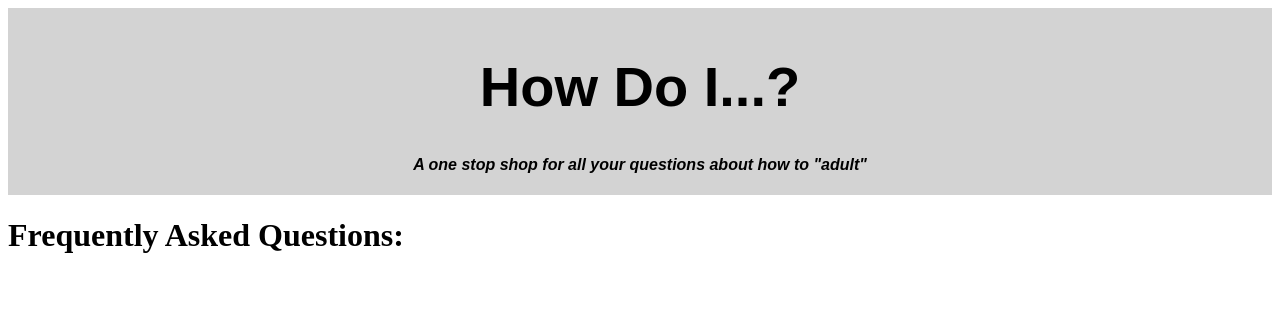
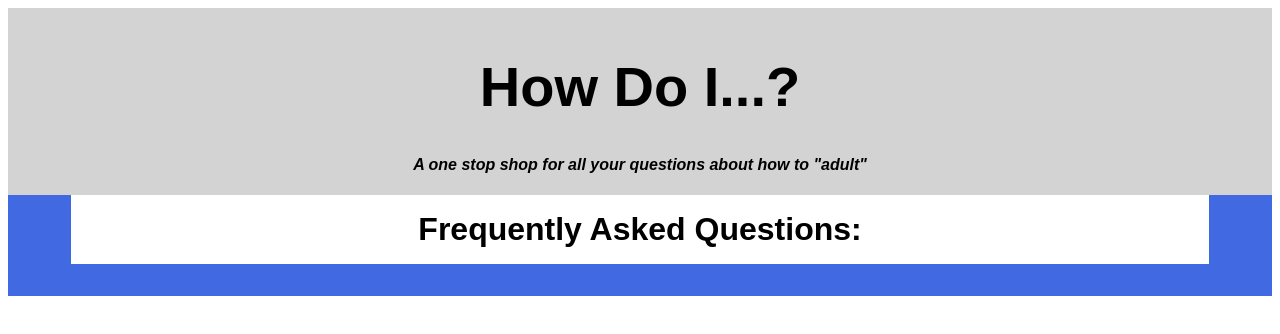
Before and after one commit to pbuterba/cs5167-proj4, a SvelteKit app: page / in a window 1280 px wide. Shown: the top 334 px of the page. Built offline with nearby package versions, Linux system fonts and the light colour scheme.

Commit message:
Adjust header and body layout

```diff
--- a/src/lib/Header.svelte
+++ b/src/lib/Header.svelte
@@ -8,6 +8,7 @@
         text-align: center;
         background: lightgray;
         padding: 1vh 0;
+        margin: 0;
     }
     h1 {
         font-size: 3.5rem;
--- a/src/routes/+layout.svelte
+++ b/src/routes/+layout.svelte
@@ -3,4 +3,20 @@
 </script>
 
 <Header />
-<slot />
+<main>
+    <div class="container">
+        <slot />
+    </div>
+</main>
+
+<style>
+    main {
+        background-color: royalblue;
+        padding: 0 0 2vh 0;
+    }
+    .container {
+        background-color: white;
+        width: 90%;
+        margin: 0 auto 2vh auto;
+    }
+</style>
--- a/src/routes/+page.svelte
+++ b/src/routes/+page.svelte
@@ -1,3 +1,16 @@
 <main>
-    <h1>Frequently Asked Questions:</h1>
+    <div class="container">
+        <h1>Frequently Asked Questions:</h1>
+    </div>
 </main>
+
+<style>
+    main {
+        padding: 2vh 0 2vh 0;
+        font-family: sans-serif;
+    }
+    h1 {
+        text-align: center;
+        margin: 0;
+    }
+</style>
```
